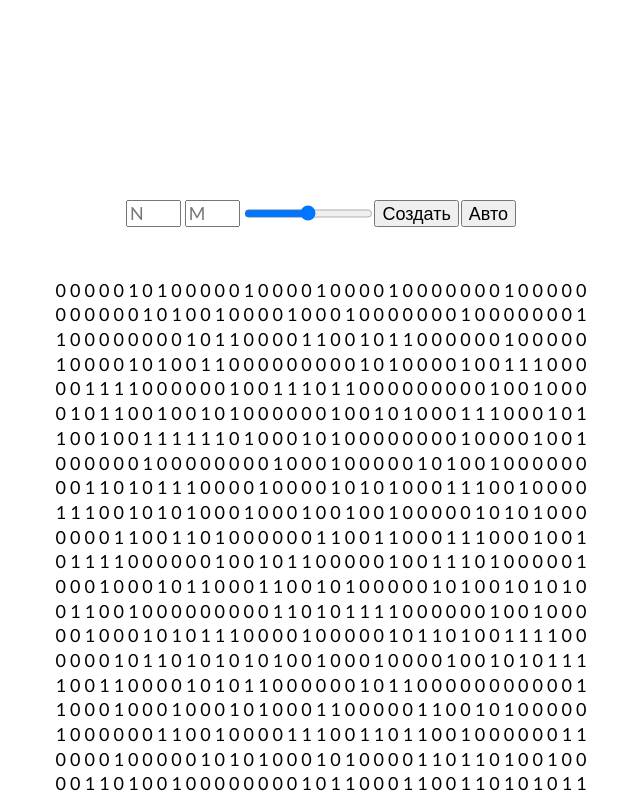
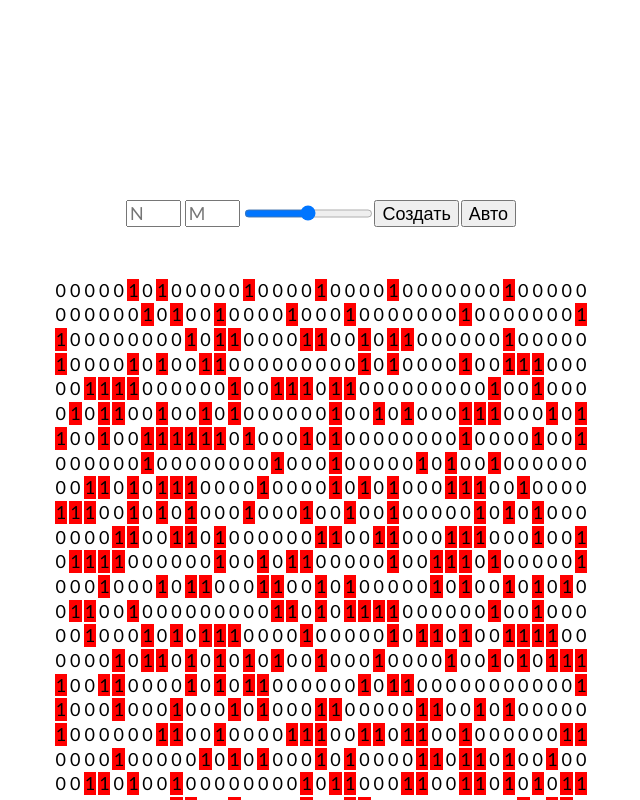
Before and after one commit to alex-y-kuznetsov/Matrix, a website: page source/index.html in a window 1280 px wide. Both pictures are taken after a click on the button "Авто". Shown: the top 800 px of the page, without its empty margins (319-959 px from the left). Drawn offline with nearby package versions, Linux system fonts and the light colour scheme; files that its build step writes are made by us from their sources.

Commit message:
раскрашивание единиц одним цветом

```diff
--- a/source/index.html
+++ b/source/index.html
@@ -30,5 +30,6 @@
       </div>
     </main>
     <script src="js/matrix.js"></script>
+    <script src="js/domain.js"></script>
   </body>
 </html>
--- /dev/null
+++ b/source/js/domain.js
@@ -0,0 +1,18 @@
+'use strict';
+
+(function () {
+
+  window.colorOnes = function () {
+    if (matrixHome.hasChildNodes()) {
+      var matrixRows = matrixHome.rows.length;
+      for (var i = 0; i < matrixRows; i++) {
+        var matrixCells = matrixHome.rows[i].cells.length;
+        for (var j = 0; j < matrixCells; j++) {
+          if (matrixHome.rows[i].cells[j].innerHTML === '1') {
+            matrixHome.rows[i].cells[j].style.backgroundColor = 'red';
+          }
+        }
+      }
+    }
+  }
+})();
--- a/source/js/matrix.js
+++ b/source/js/matrix.js
@@ -1,7 +1,7 @@
 'use strict';
 
 (function () {
-  var matrixHome = document.querySelector('.matrix-output__table');
+  window.matrixHome = document.querySelector('.matrix-output__table');
   var matrixForm = document.querySelector('.matrix-param__form');
   var matrixM = document.querySelector('.matrix-param__m');
   var matrixN = document.querySelector('.matrix-param__n');
@@ -43,6 +43,7 @@
       evt.preventDefault();
       clearMatrix();
       createMatrix(0, 0, matrixN.value, matrixM.value);
+      window.colorOnes();
     }
   };
 
@@ -51,6 +52,7 @@
     evt.preventDefault();
     clearMatrix();
     createMatrix(0, chanceOfOne, getRandom(1, 40), getRandom(1, 40));
+    window.colorOnes();
   };
 
   var matrixCellToggleHandler = function (evt) {
@@ -59,6 +61,7 @@
     } else {
       evt.target.innerHTML = 0;
     }
+    window.colorOnes();
   };
 
   createButton.addEventListener('click', createMatrixHandler);
```
Also changed, not shown: build/index.html, build/js/domain.js (added), build/js/domain.min.js (added), build/js/matrix.js, build/js/matrix.min.js.
